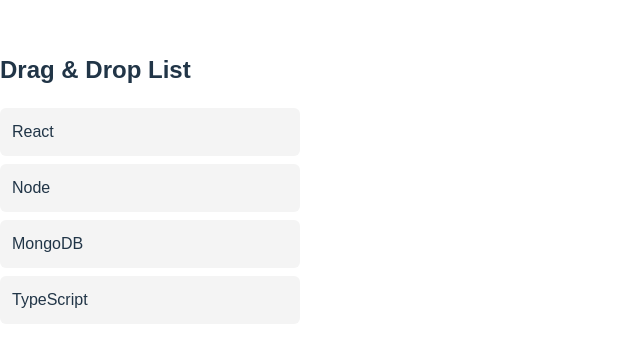
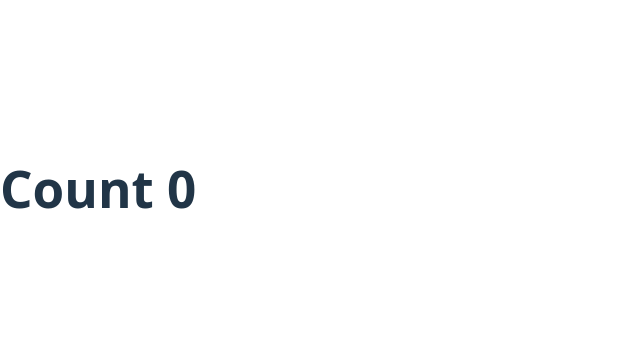
Before and after one commit to sd8917/Frontend-interview, a React (Vite) app: page / in a window 1280 px wide. Shown: the part 212-558 px from the top of the page, without its empty margins (0-640 px from the left). Built offline with nearby package versions, Linux system fonts and the light colour scheme.

Commit message:
add question

```diff
--- a/src/App.tsx
+++ b/src/App.tsx
@@ -1,66 +1,99 @@
-import  { useState } from "react";
-import "./styles.css";
+// import  { useState } from "react";
+// import "./styles.css";
 
-const initialItems = [
-  { id: 1, text: "React" },
-  { id: 2, text: "Node" },
-  { id: 3, text: "MongoDB" },
-  { id: 4, text: "TypeScript" },
-];
+import { useEffect, useRef, useState } from "react";
 
- function App() {
-  const [items, setItems] = useState(initialItems);
-  const [draggedId, setDraggedId] = useState(null);
+// const initialItems = [
+//   { id: 1, text: "React" },
+//   { id: 2, text: "Node"
+// },
+//   { id: 3, text: "MongoDB" },
+//   { id: 4, text: "TypeScript" },
+// ];
 
-  const onDragStart = (id: any) => {
-    setDraggedId(id);
-  };
+//  function App() {
+//   const [items, setItems] = useState(initialItems);
+//   const [draggedId, setDraggedId] = useState(null);
 
-  const onDragOver = (e: any) => {
-    e.preventDefault(); // REQUIRED
-  };
+//   const onDragStart = (id: any) => {
+//     setDraggedId(id);
+//   };
 
-  const onDrop = (targetId: any) => {
-    if (draggedId === targetId) return;
+//   const onDragOver = (e: any) => {
+//     e.preventDefault(); // REQUIRED
+//   };
 
-    setItems((prev) => {
-      const newItems = [...prev]; // ✅ IMMUTABLE COPY
+//   const onDrop = (targetId: any) => {
+//     if (draggedId === targetId) return;
+
+//     setItems((prev) => {
+//       const newItems = [...prev]; // ✅ IMMUTABLE COPY
 
 
-      const fromIndex = newItems.findIndex(i => i.id === draggedId);
-      console.log("fromindx",fromIndex);
-      const toIndex = newItems.findIndex(i => i.id === targetId);
-      console.log("toIndex",toIndex);
+//       const fromIndex = newItems.findIndex(i => i.id === draggedId);
+//       console.log("fromindx",fromIndex);
+//       const toIndex = newItems.findIndex(i => i.id === targetId);
+//       console.log("toIndex",toIndex);
 
-      const [movedItem] = newItems.splice(fromIndex, 1);
+//       const [movedItem] = newItems.splice(fromIndex, 1);
 
-      // console.log('movedItem', movedItem)
-      newItems.splice(toIndex, 0, movedItem);
+//       // console.log('movedItem', movedItem)
+//       newItems.splice(toIndex, 0, movedItem);
 
 
-      return newItems;
-    });
-  };
+//       return newItems;
+//     });
+//   };
+
+//   return (
+//     <div className="container">
+//       <h2>Drag & Drop List</h2>
+
+//       {items.map((item) => (
+//         <div
+//           key={item.id}                 // ✅ STABLE KEY
+//           draggable
+//           onDragStart={() => onDragStart(item.id)}
+//           onDragOver={onDragOver}
+//           onDrop={() => onDrop(item.id)}
+//           className="item"
+//         >
+//           {item.text}
+//         </div>
+//       ))}
+//     </div>
+//   );
+// }
+
+
+// export default App;
+
+const App = () => {
+
+  const [count, setCount] = useState(0);
+  console.log("app", count)
+
+  const countRef = useRef(count);
+
+useEffect(() => {
+  countRef.current = count;
+}, [count]);
+
+  useEffect(() => {
+    console.log("rendering...")
+     if (count >= 20) return;
+    const id = setInterval(() => {
+     console.log("current ", countRef.current)
+    }, 1000);
+
+    return () => clearInterval(id);
+  }, [count]);
 
   return (
-    <div className="container">
-      <h2>Drag & Drop List</h2>
-
-      {items.map((item) => (
-        <div
-          key={item.id}                 // ✅ STABLE KEY
-          draggable
-          onDragStart={() => onDragStart(item.id)}
-          onDragOver={onDragOver}
-          onDrop={() => onDrop(item.id)}
-          className="item"
-        >
-          {item.text}
-        </div>
-      ))}
-    </div>
-  );
+    <>
+      <h1>Count {count}</h1>
+    </>
+  )
 }
 
-
 export default App;
```
Also changed, not shown: code.js (+83 -15 lines), playground-2.mongodb.js (added, +45 -0 lines), 1 other file (tests, documents, lock files or other folders).
